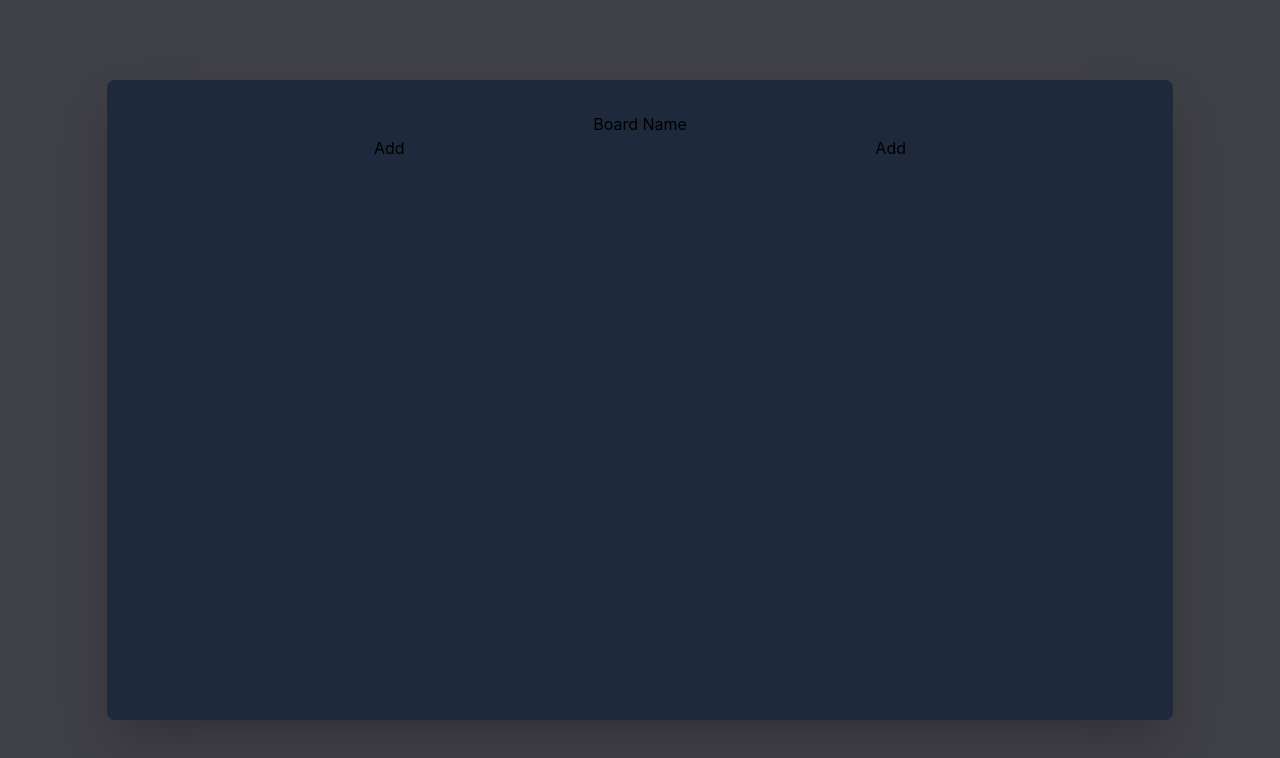
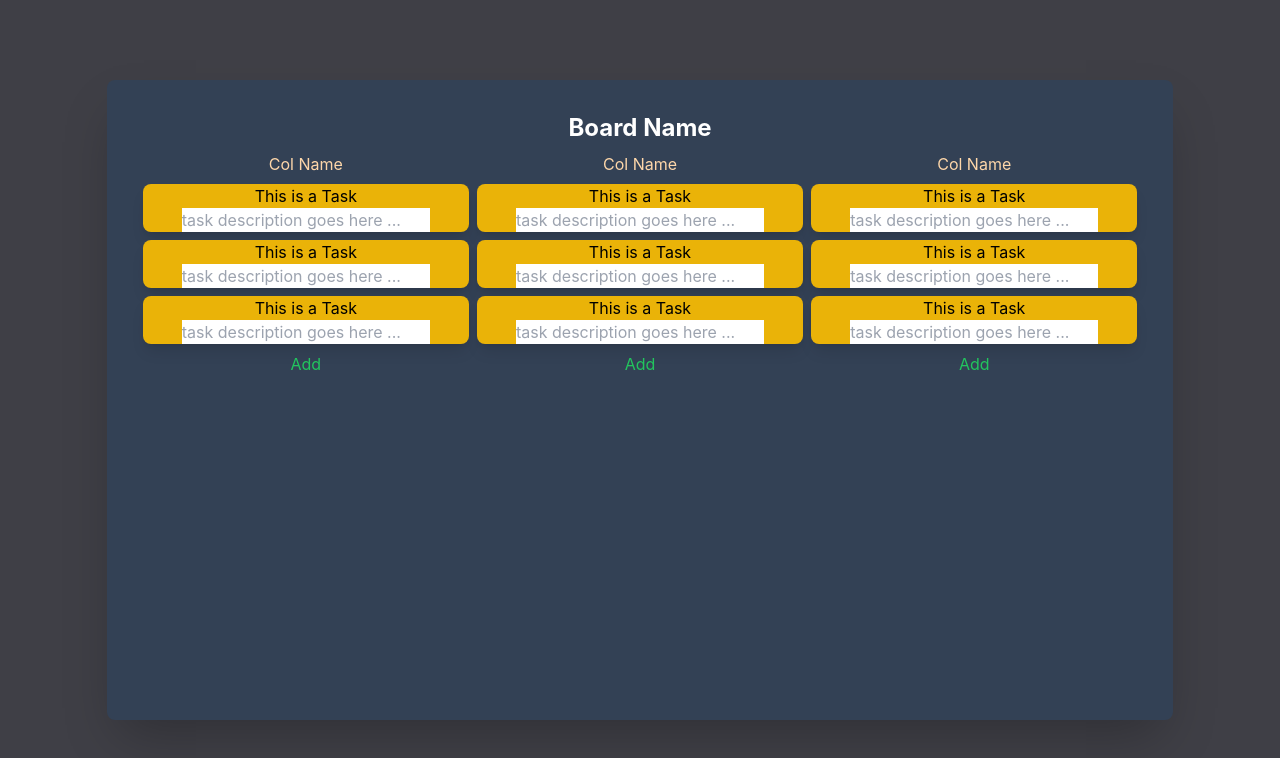
Before and after one commit to bahmanashtari/kanban, a React (Create React App) app: page / in a window 1280 px wide. Shown: the top 758 px of the page. Built offline with nearby package versions, Linux system fonts and the light colour scheme.

Commit message:
add: more card stylings + the Task component

```diff
--- a/src/components/BoardSection.js
+++ b/src/components/BoardSection.js
@@ -1,7 +1,15 @@
+import Task from './Task'
+
 const BoardSection = props => {
 	return (
 		<div>
-			<button type='button'>Add</button>
+			<h1 className='text-orange-200'>Col Name</h1>
+			<Task />
+			<Task />
+			<Task />
+			<button type='button' className='text-green-500'>
+				Add
+			</button>
 		</div>
 	)
 }
--- a/src/components/Card.js
+++ b/src/components/Card.js
@@ -1,6 +1,6 @@
 const Card = props => {
 	return (
-		<div className='bg-yellow-500 max-w-sm rounded-lg shadow-lg'>
+		<div className='bg-yellow-500 my-2 mx-1 max-w-sm rounded-lg shadow-lg'>
 			{props.children}
 		</div>
 	)
--- a/src/components/MainBoard.js
+++ b/src/components/MainBoard.js
@@ -3,9 +3,12 @@ import BoardSection from './BoardSection'
 const MainBoard = props => {
 	return (
 		<div className='bg-zinc-700 flex items-center justify-center h-screen'>
-			<div className='bg-slate-800 shadow-2xl rounded-lg p-8 w-5/6 h-4/5'>
-				<div className='h-min'>Board Name</div>
+			<div className='bg-slate-700 shadow-2xl rounded-lg p-8 w-5/6 h-4/5'>
+				<div className='h-10 align-text-top text-white font-bold text-2xl'>
+					Board Name
+				</div>
 				<div className='h-full grid grid-flow-col'>
+					<BoardSection />
 					<BoardSection />
 					<BoardSection />
 				</div>
--- /dev/null
+++ b/src/components/Task.js
@@ -0,0 +1,14 @@
+import Card from './Card'
+
+const Task = props => {
+	return (
+		<Card>
+			<div>This is a Task</div>
+			<input
+				type='text'
+				placeholder='task description goes here ...'></input>
+		</Card>
+	)
+}
+
+export default Task
```
